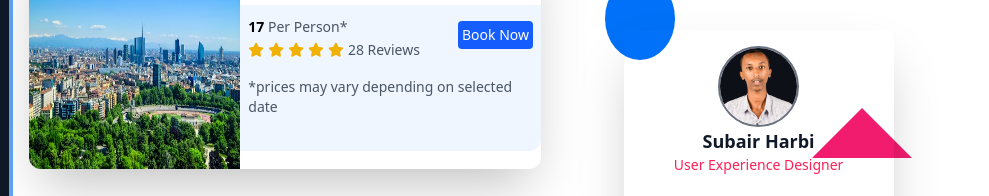
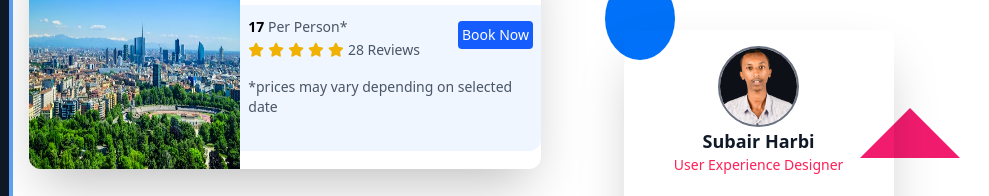
Before and after one commit to SubairMohamed/Cards-Design, a website: page src/index.html in a window 1280 px wide. Shown: the part 543-739 px from the top of the page, 291-1280 px from the left. Drawn offline with Linux system fonts and the light colour scheme.

Commit message:
looking-stil

```diff
--- a/scss/main.scss
+++ b/scss/main.scss
@@ -124,12 +124,11 @@
     border-right: 50px solid transparent;
     border-bottom: 50px solid #F21C6E;
     margin: 3em auto;
-    margin-right: 4em;
+    margin-right: 1em;
 }
 
 #left-footer {
     width: 40%;
-    height: 17.3vh;
 }
 
 #right-footer {
```
Also changed, not shown: dist/CSS/main.CSS/main.css, 1 other file.
